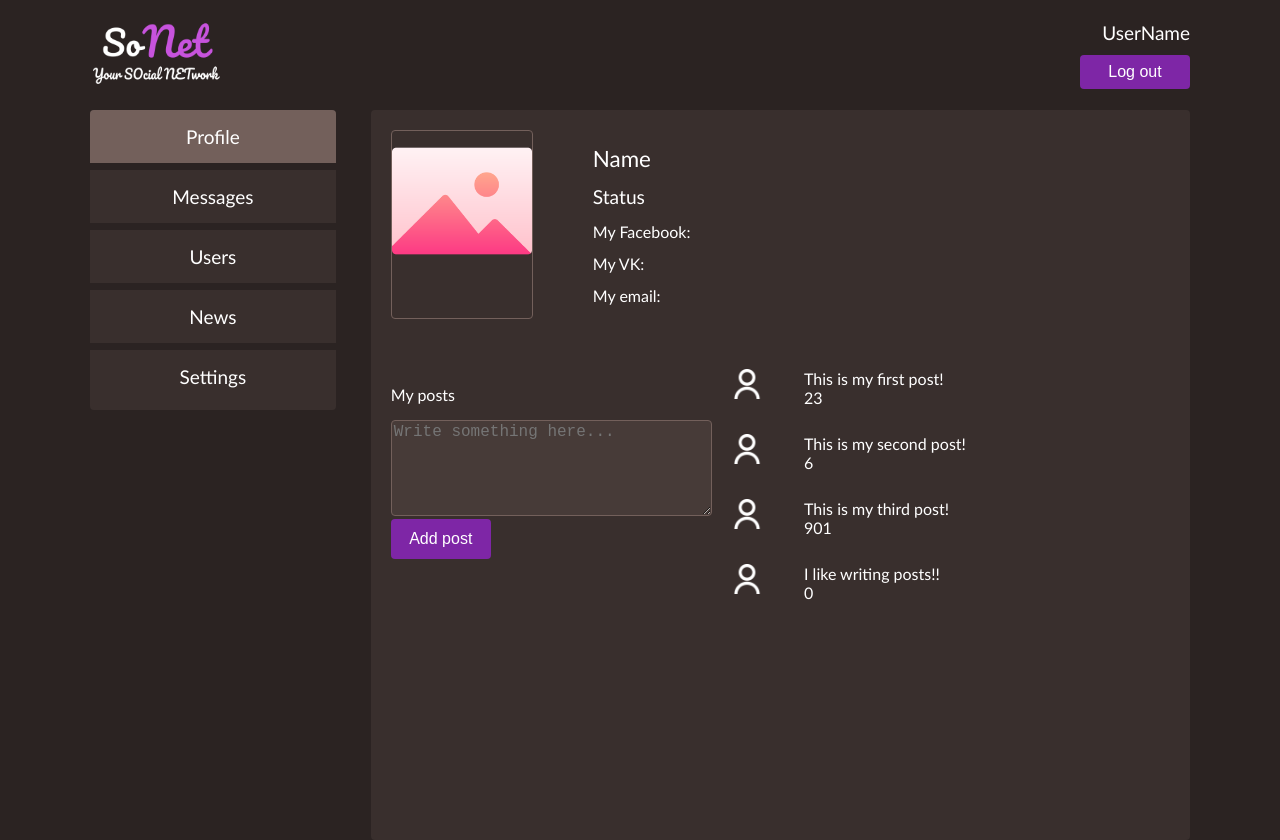
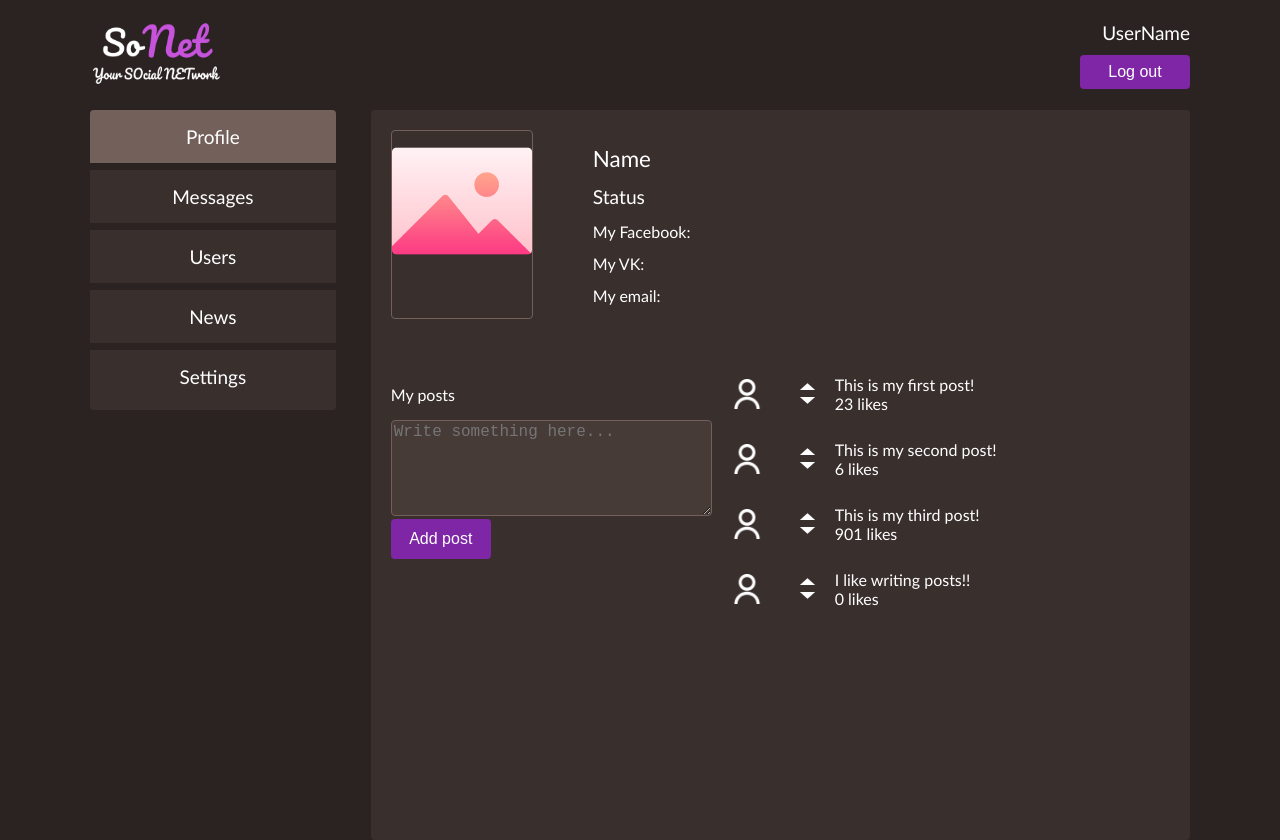
Before and after one commit to anksuunamun/social-network-ts, a React (Create React App) app: page /profile in a window 1280 px wide. Built offline with nearby package versions, Linux system fonts and the light colour scheme.

Commit message:
feat: add possibility to change likes on each post

```diff
--- a/src/Components/Profile/PostsBlock/Post/Post.module.css
+++ b/src/Components/Profile/PostsBlock/Post/Post.module.css
@@ -1,7 +1,8 @@
 .post {
     display: grid;
-    grid-template-columns: 1fr 7fr;
+    grid-template-columns: 1fr 0.2fr 7fr;
     column-gap: 20px;
+    align-items: center;
 }
 
 
@@ -10,3 +11,27 @@
 
 
 }
+
+.arrowsWrapper {
+    height: 100%;
+    display: flex;
+    flex-direction: column;
+    justify-content: space-evenly;
+}
+
+.upTriangle, .downTriangle {
+    width: 15px;
+
+}
+
+.downTriangle {
+    transform: rotate(180deg)
+}
+
+.upTriangle:hover, .downTriangle:hover {
+    cursor: pointer;
+}
+
+.upTriangle polygon:hover, .downTriangle polygon:hover {
+    fill: #ae54d8;
+}
--- a/src/Components/Profile/PostsBlock/Post/Post.tsx
+++ b/src/Components/Profile/PostsBlock/Post/Post.tsx
@@ -6,15 +6,35 @@ type PostPropsType = {
     text: string
     likes: string
     id: string
+    changeLikes: (id: string, upOrDown: 'up' | 'down') => void
 }
+
 function Post(props: PostPropsType) {
+
+    const onArrowClick = (upOrDown: 'up' | 'down') => {
+        props.changeLikes(props.id, upOrDown)
+    }
 
     return (
         <div className={styles.post}>
             <img className={styles.userImg} src={userIcon} alt="userIcon"/>
+            <div className={styles.arrowsWrapper}>
+                <svg viewBox="0 0 100 100" className={styles.upTriangle}
+                     onClick={() => onArrowClick('up')}>
+                    <polygon points="50 55, 100 100, 0 100"
+                             fill="white" stroke="white"
+                    />
+                </svg>
+                <svg viewBox="0 0 100 100" className={styles.downTriangle}
+                     onClick={() => onArrowClick('down')}>
+                    <polygon points="50 55, 100 100, 0 100"
+                             fill="white" stroke="white"
+                    />
+                </svg>
+            </div>
             <div>
                 <div>{props.text}</div>
-                <div>{props.likes}</div>
+                <div>{props.likes} likes</div>
             </div>
         </div>
     )
--- a/src/Components/Profile/PostsBlock/PostsBlock.tsx
+++ b/src/Components/Profile/PostsBlock/PostsBlock.tsx
@@ -7,6 +7,7 @@ import {PostsType} from '../../../redux-store/Profile-reducer';
 type PostsBlockType = {
     posts: Array<PostsType>
     addPost: (text: string | number | readonly string[] | undefined) => void
+    changeLikes: (id: string, upOrDown: 'up' | 'down') => void
 }
 
 function PostsBlock(props: PostsBlockType) {
@@ -34,7 +35,7 @@ function PostsBlock(props: PostsBlockType) {
             </div>
             <div className={styles.posts}>
                 {props.posts.map(
-                    post => <Post {...post} key={post.id}/>
+                    post => <Post {...post} key={post.id} changeLikes={props.changeLikes}/>
                 )}
             </div>
         </div>
--- a/src/Components/Profile/Profile.tsx
+++ b/src/Components/Profile/Profile.tsx
@@ -8,6 +8,7 @@ import {PostsType} from '../../redux-store/Profile-reducer';
 type ProfilePropsType = {
     posts: Array<PostsType>
     addPost: (postText: string | number | readonly string[] | undefined) => void
+    changeLikes: (id: string, upOrDown: 'up' | 'down') => void
 }
 
 function Profile(props: ProfilePropsType) {
@@ -15,7 +16,7 @@ function Profile(props: ProfilePropsType) {
     return (
         <div className={styles.profileWrapper + ' contentWrapper'}>
             <ProfileInfo/>
-            <PostsBlock posts={props.posts} addPost={props.addPost}/>
+            <PostsBlock posts={props.posts} addPost={props.addPost} changeLikes={props.changeLikes}/>
         </div>
     )
 }
--- a/src/Components/Profile/ProfileContainer.tsx
+++ b/src/Components/Profile/ProfileContainer.tsx
@@ -2,14 +2,15 @@ import React from 'react';
 import Profile from './Profile';
 import {connect} from 'react-redux';
 import {withRouter} from 'react-router-dom';
-import {addPostAC} from '../../redux-store/Profile-reducer';
+import {addPostAC, changeLikesAC} from '../../redux-store/Profile-reducer';
 
 
 class ProfileContainerAjax extends React.Component<any, any> {
     render() {
         return (
             <>
-                <Profile posts={this.props.posts} addPost={this.props.addPostAC}/>
+                <Profile posts={this.props.posts} addPost={this.props.addPostAC}
+                         changeLikes={this.props.changeLikesAC}/>
             </>
         )
     }
@@ -17,17 +18,18 @@ class ProfileContainerAjax extends React.Component<any, any> {
 
 const mapStateToProps = (state: any) => {
     return {
-        "posts": state.profilePage.posts,
+        'posts': state.profilePage.posts,
     }
 }
 
-const mapDispatchToProps = (dispatch:any) => {
+const mapDispatchToProps = (dispatch: any) => {
     return {
-        addPostAC: (postText: string | number | readonly string[] | undefined) => dispatch(addPostAC(postText))
+        addPostAC: (postText: string | number | readonly string[] | undefined) => dispatch(addPostAC(postText)),
+        changeLikesAC: (id: string, upOrDown: 'up' | 'down') => dispatch(changeLikesAC(id, upOrDown)),
     }
 }
 
 
-const ProfileContainer = connect(mapStateToProps,mapDispatchToProps)(withRouter(ProfileContainerAjax))
+const ProfileContainer = connect(mapStateToProps, mapDispatchToProps)(withRouter(ProfileContainerAjax))
 
 export default ProfileContainer;
--- a/src/redux-store/Profile-reducer.ts
+++ b/src/redux-store/Profile-reducer.ts
@@ -1,6 +1,7 @@
 import {v1} from 'uuid';
 
 const ADD_POST = 'ADD_POST';
+const CHANGE_LIKES = 'CHANGE_LIKE';
 
 
 export const addPostAC = (postText: string | number | readonly string[] | undefined) => {
@@ -10,12 +11,25 @@ export const addPostAC = (postText: string | number | readonly string[] | undefi
     }
 }
 
+export const changeLikesAC = (id: string, upOrDown: 'up' | 'down') => {
+    return {
+        type: CHANGE_LIKES,
+        id,
+        upOrDown,
+    }
+}
+
 type AddPostACType = {
-    type: string
+    type: typeof ADD_POST
     postText: string
 }
+type ChangeLikesType = {
+    type: typeof CHANGE_LIKES
+    id: string
+    upOrDown: 'up' | 'down'
+}
 
-type ActionsType = AddPostACType
+type ActionsType = AddPostACType | ChangeLikesType
 
 
 export type ProfileReducerStateType = {
@@ -28,7 +42,7 @@ export type PostsType = {
     id: string
 }
 
-const initialState = {
+const initialState: ProfileReducerStateType = {
     'posts': [{
         'text': 'This is my first post!',
         'likes': '23',
@@ -56,7 +70,7 @@ const initialState = {
 export const profileReducer = (state = initialState, action: ActionsType) => {
     switch (action.type) {
         case (ADD_POST): {
-            let newState = {...state};
+            let newState = {...state, posts: [...state.posts]};
             let newPost: PostsType = {
                 text: action.postText,
                 likes: '10',
@@ -66,6 +80,20 @@ export const profileReducer = (state = initialState, action: ActionsType) => {
             console.log(newState)
             return newState;
         }
+        case (CHANGE_LIKES) : {
+            let newState = {...state, posts: [...state.posts]};
+            newState.posts.map(post => {
+                if (post.id === action.id) {
+                    if (action.upOrDown === 'up') {
+                        post.likes = String(+post.likes + 1);
+                    } else if (action.upOrDown === 'down') {
+                        post.likes = String(+post.likes - 1);
+                    }
+                }
+            })
+
+            return newState;
+        }
         default: {
             return state;
         }
```
Also changed, not shown: 1 other file (tests, documents, lock files or other folders).
